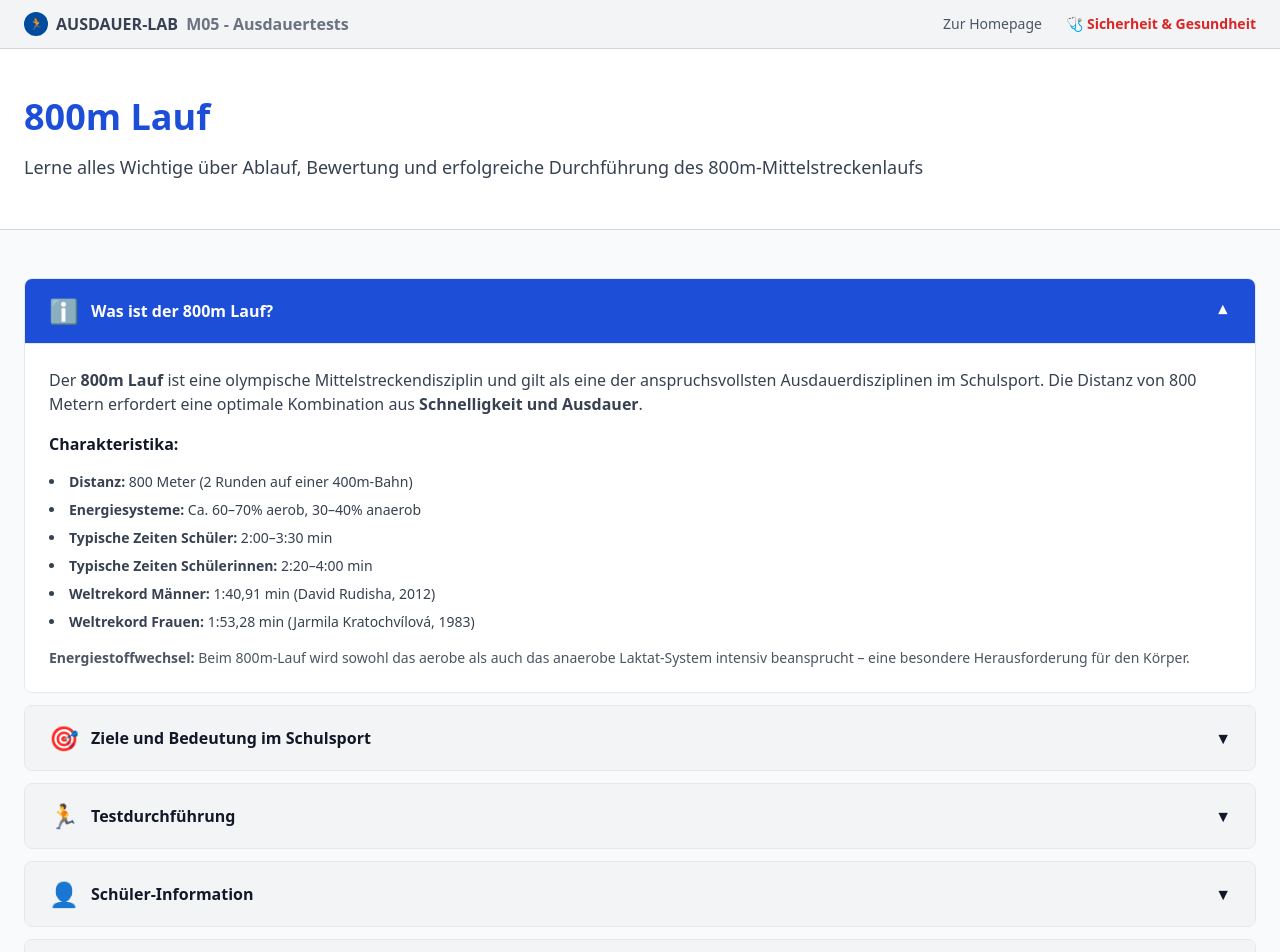
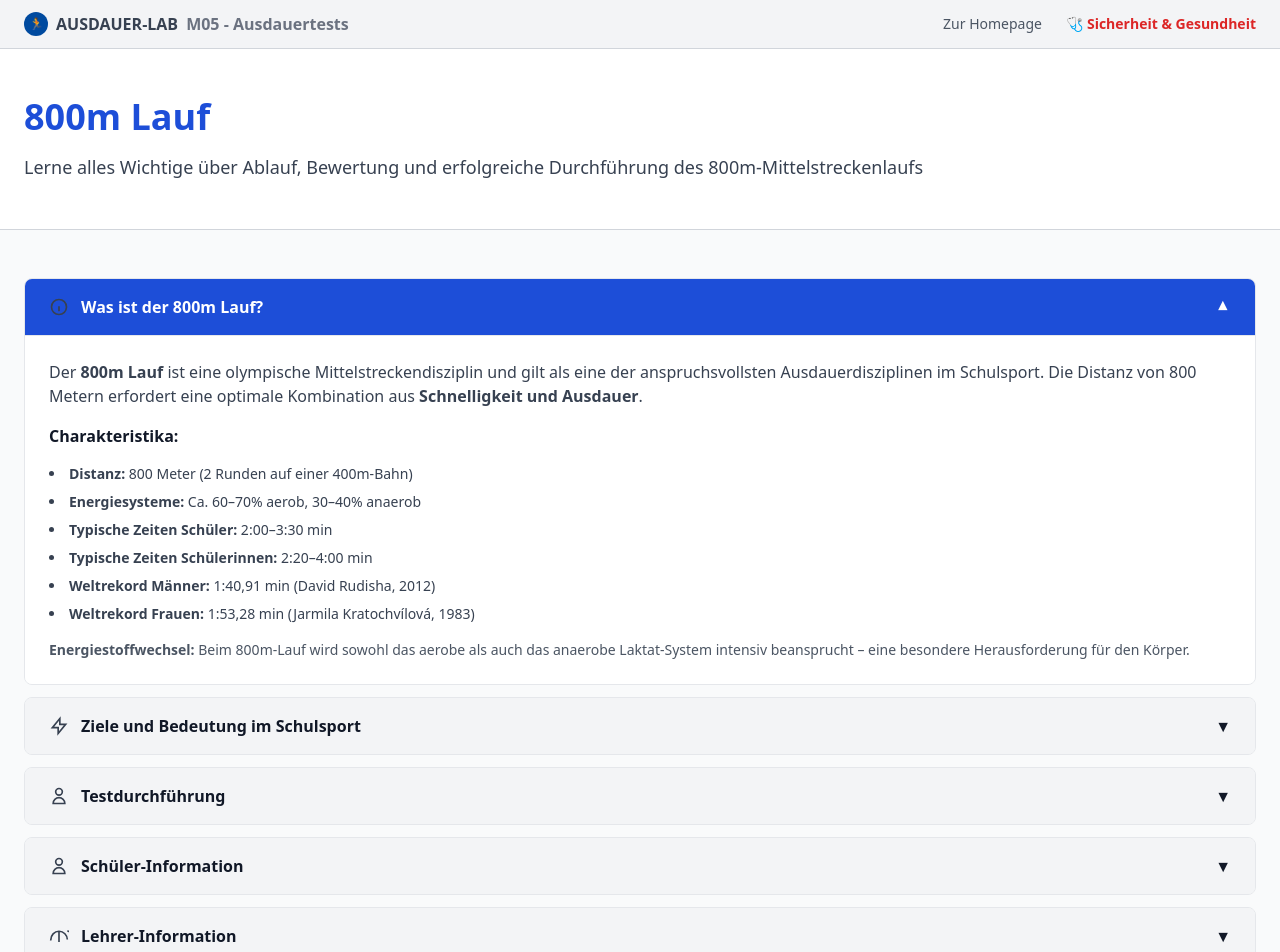
Before and after one commit to RadDWB/Abitur7_Ausdauer_final, a Next.js app: page /ausdauer-testen/800m-lauf in a window 1280 px wide. Shown: the top 952 px of the page. Built offline with nearby package versions, Linux system fonts and the light colour scheme.

Commit message:
Add monochrome SVG icons to 800m and 5000m Dauerlauf info pages
- Replace emoji icons with modern monochromes SVG symbols
- Implement iconComponents for all sections
- Update icon rendering logic on both pages

https://claude.ai/code/session_01Wanb9z9ioDhfLcaZTqymx5

```diff
--- a/app/ausdauer-testen/5000m-dauerlauf/page.tsx
+++ b/app/ausdauer-testen/5000m-dauerlauf/page.tsx
@@ -9,6 +9,44 @@ interface AccordionSection {
   icon: string;
   content: React.ReactNode;
 }
+
+const iconComponents: Record<string, React.ReactNode> = {
+  definition: (
+    <svg className="w-5 h-5 text-gray-700" fill="none" stroke="currentColor" viewBox="0 0 24 24" strokeWidth="2">
+      <path d="M13 16h-1v-4h-1m1-4h.01M21 12a9 9 0 11-18 0 9 9 0 0118 0z" />
+    </svg>
+  ),
+  normwerte: (
+    <svg className="w-5 h-5 text-gray-700" fill="none" stroke="currentColor" viewBox="0 0 24 24" strokeWidth="2">
+      <path d="M9 19v-6a2 2 0 00-2-2H5a2 2 0 00-2 2v6a2 2 0 002 2h2a2 2 0 002-2zm0 0V9a2 2 0 012-2h2a2 2 0 012 2v10m-6 0a2 2 0 002 2h2a2 2 0 002-2m0 0V5a2 2 0 012-2h2a2 2 0 012 2v14a2 2 0 01-2 2h-2a2 2 0 01-2-2z" />
+    </svg>
+  ),
+  ablauf: (
+    <svg className="w-5 h-5 text-gray-700" fill="none" stroke="currentColor" viewBox="0 0 24 24" strokeWidth="2">
+      <path d="M12 8v4l3 2m6-2a9 9 0 11-18 0 9 9 0 0118 0z" />
+    </svg>
+  ),
+  schueler: (
+    <svg className="w-5 h-5 text-gray-700" fill="none" stroke="currentColor" viewBox="0 0 24 24" strokeWidth="2">
+      <path d="M16 7a4 4 0 11-8 0 4 4 0 018 0zM12 14a7 7 0 00-7 7h14a7 7 0 00-7-7z" />
+    </svg>
+  ),
+  lehrer: (
+    <svg className="w-5 h-5 text-gray-700" fill="none" stroke="currentColor" viewBox="0 0 24 24" strokeWidth="2">
+      <path d="M12 6.253v13m0-13C6.5 6.253 2 10.998 2 17.25m20-11.002c5.5 0 10 4.745 10 10.002M12 6.253c5.5 0 10 4.745 10 10.002M12 19.253v.003" />
+    </svg>
+  ),
+  sicherheit: (
+    <svg className="w-5 h-5 text-gray-700" fill="none" stroke="currentColor" viewBox="0 0 24 24" strokeWidth="2">
+      <path d="M9 12l2 2 4-4m6 2a9 9 0 11-18 0 9 9 0 0118 0z" />
+    </svg>
+  ),
+  faq: (
+    <svg className="w-5 h-5 text-gray-700" fill="none" stroke="currentColor" viewBox="0 0 24 24" strokeWidth="2">
+      <path d="M8.228 9c.549-1.165 2.03-2 3.772-2 2.21 0 4 1.343 4 3 0 1.4-1.278 2.575-3.006 2.907-.542.104-.994.54-.994 1.093m0 3h.01M21 12a9 9 0 11-18 0 9 9 0 0118 0z" />
+    </svg>
+  ),
+};
 
 const NORMWERTE = [
   [15,'25:15','21:15'],[14,'25:45','21:45'],[13,'26:15','22:15'],
@@ -339,7 +377,7 @@ export default function Dauerlauf5000mInfoPage() {
                 }`}
               >
                 <span className="flex items-center gap-3">
-                  <span className="text-2xl">{section.icon}</span>
+                  <span className="flex items-center justify-center">{iconComponents[section.id]}</span>
                   {section.title}
                 </span>
                 <span className={`transform transition-transform ${openAccordions[section.id] ? 'rotate-180' : ''}`}>▼</span>
--- a/app/ausdauer-testen/800m-lauf/page.tsx
+++ b/app/ausdauer-testen/800m-lauf/page.tsx
@@ -9,6 +9,44 @@ interface AccordionSection {
   icon: string;
   content: React.ReactNode;
 }
+
+const iconComponents: Record<string, React.ReactNode> = {
+  definition: (
+    <svg className="w-5 h-5 text-gray-700" fill="none" stroke="currentColor" viewBox="0 0 24 24" strokeWidth="2">
+      <path d="M13 16h-1v-4h-1m1-4h.01M21 12a9 9 0 11-18 0 9 9 0 0118 0z" />
+    </svg>
+  ),
+  zweck: (
+    <svg className="w-5 h-5 text-gray-700" fill="none" stroke="currentColor" viewBox="0 0 24 24" strokeWidth="2">
+      <path d="M13 10V3L4 14h7v7l9-11h-7z" />
+    </svg>
+  ),
+  ablauf: (
+    <svg className="w-5 h-5 text-gray-700" fill="none" stroke="currentColor" viewBox="0 0 24 24" strokeWidth="2">
+      <path d="M16 7a4 4 0 11-8 0 4 4 0 018 0zM12 14a7 7 0 00-7 7h14a7 7 0 00-7-7z" />
+    </svg>
+  ),
+  'schueler-info': (
+    <svg className="w-5 h-5 text-gray-700" fill="none" stroke="currentColor" viewBox="0 0 24 24" strokeWidth="2">
+      <path d="M16 7a4 4 0 11-8 0 4 4 0 018 0zM12 14a7 7 0 00-7 7h14a7 7 0 00-7-7z" />
+    </svg>
+  ),
+  'lehrer-info': (
+    <svg className="w-5 h-5 text-gray-700" fill="none" stroke="currentColor" viewBox="0 0 24 24" strokeWidth="2">
+      <path d="M12 6.253v13m0-13C6.5 6.253 2 10.998 2 17.25m20-11.002c5.5 0 10 4.745 10 10.002M12 6.253c5.5 0 10 4.745 10 10.002M12 19.253v.003" />
+    </svg>
+  ),
+  bewertung: (
+    <svg className="w-5 h-5 text-gray-700" fill="none" stroke="currentColor" viewBox="0 0 24 24" strokeWidth="2">
+      <path d="M9 19v-6a2 2 0 00-2-2H5a2 2 0 00-2 2v6a2 2 0 002 2h2a2 2 0 002-2zm0 0V9a2 2 0 012-2h2a2 2 0 012 2v10m-6 0a2 2 0 002 2h2a2 2 0 002-2m0 0V5a2 2 0 012-2h2a2 2 0 012 2v14a2 2 0 01-2 2h-2a2 2 0 01-2-2z" />
+    </svg>
+  ),
+  faq: (
+    <svg className="w-5 h-5 text-gray-700" fill="none" stroke="currentColor" viewBox="0 0 24 24" strokeWidth="2">
+      <path d="M8.228 9c.549-1.165 2.03-2 3.772-2 2.21 0 4 1.343 4 3 0 1.4-1.278 2.575-3.006 2.907-.542.104-.994.54-.994 1.093m0 3h.01M21 12a9 9 0 11-18 0 9 9 0 0118 0z" />
+    </svg>
+  ),
+};
 
 export default function Lauf800mPage() {
   const [openAccordions, setOpenAccordions] = useState<Record<string, boolean>>({
@@ -279,7 +317,7 @@ export default function Lauf800mPage() {
                 }`}
               >
                 <span className="flex items-center gap-3">
-                  <span className="text-2xl">{section.icon}</span>
+                  <span className="flex items-center justify-center">{iconComponents[section.id]}</span>
                   {section.title}
                 </span>
                 <span className={`transform transition-transform ${openAccordions[section.id] ? 'rotate-180' : ''}`}>
```
